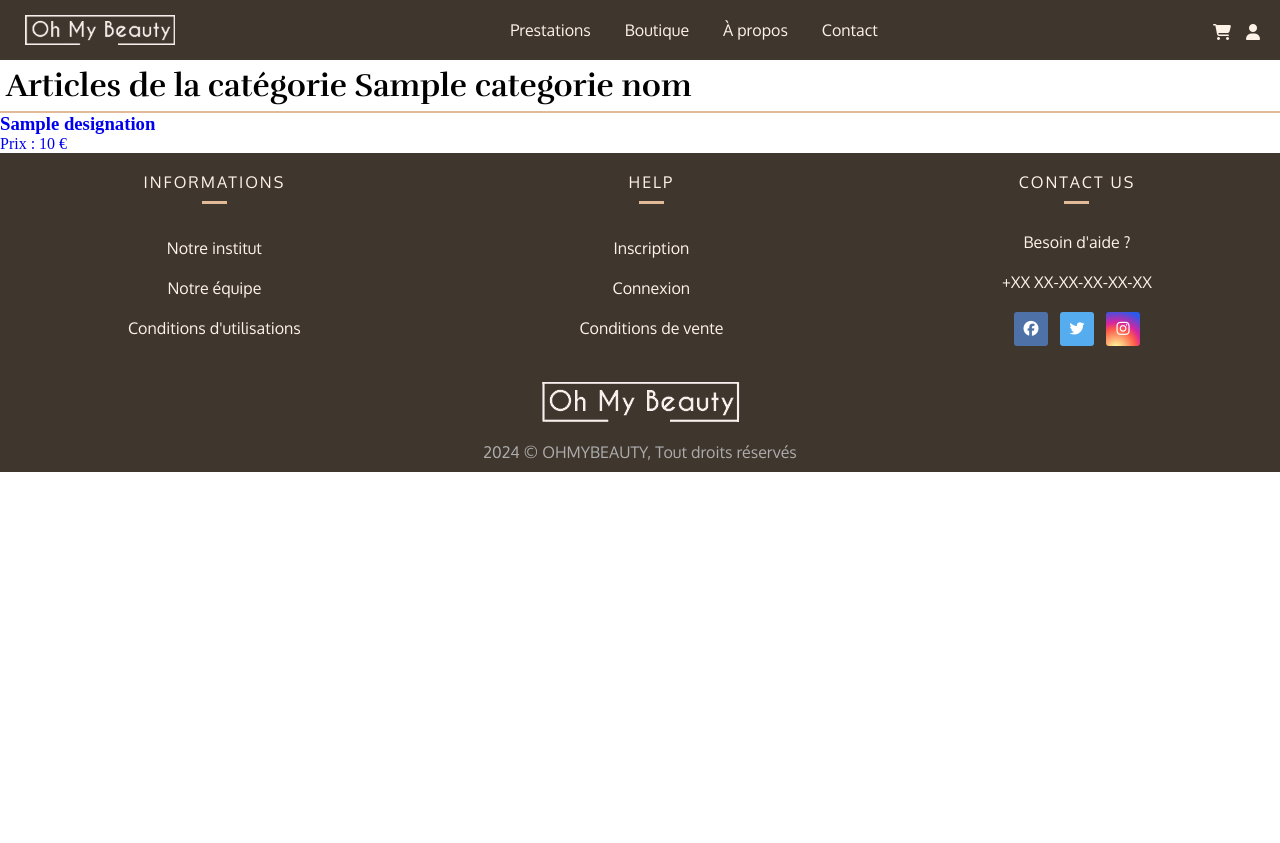
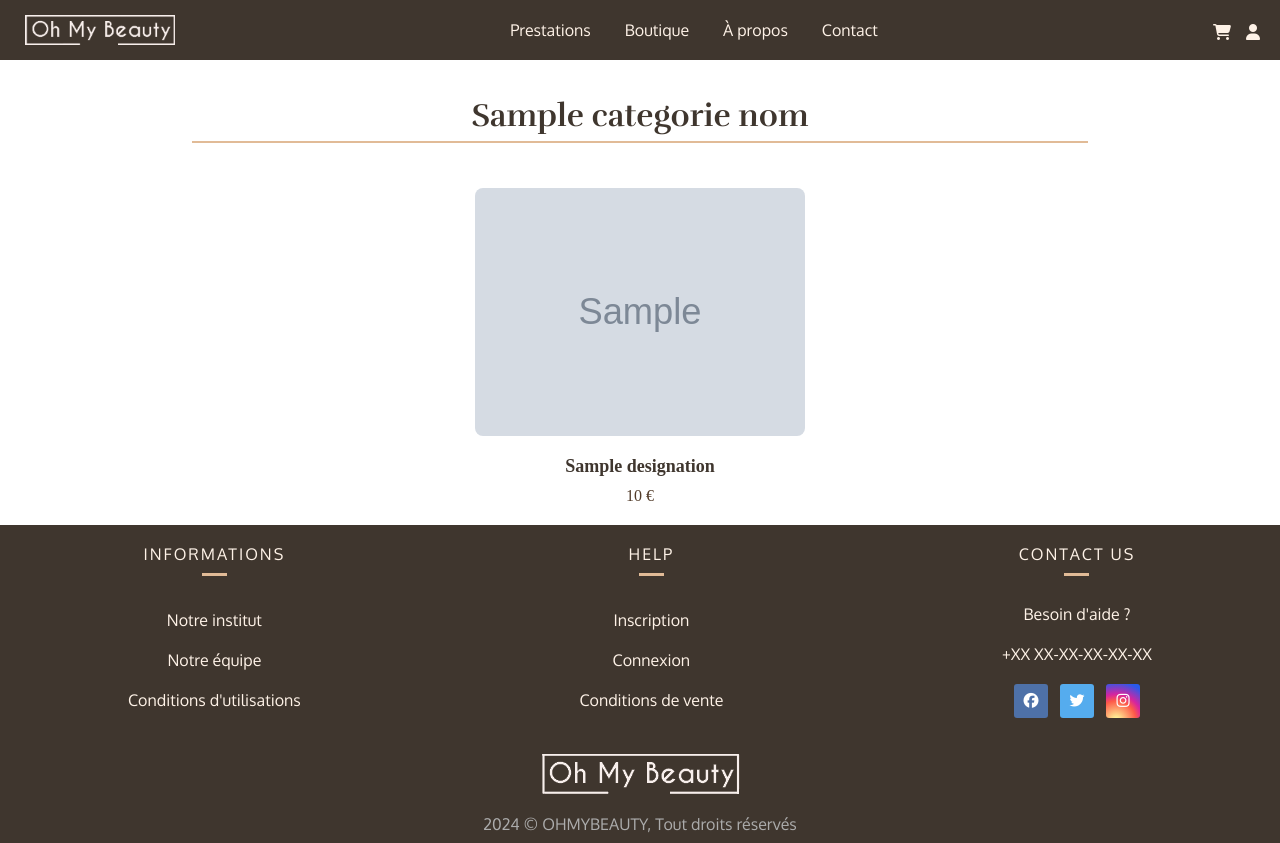
Before and after one commit to BOTnabil/OhMyBeauty, a PHP site: template view/vueArticlesCategorie.php in a window 1280 px wide. Before the commit the page ends 472 px from the top, so only its background shows below. Run offline with PHP 8.4, Linux system fonts and the light colour scheme; the template is opened without the code that fills it: most values are stand-ins (such as "Sample title", 1, 10 or a date in 2020); grey boxes marked "Sample" are stand-in pictures; some libraries are stand-ins or nearby versions.

Commit message:
vueArticlePar categorie finie

```diff
--- a/controller/BoutiqueController.php
+++ b/controller/BoutiqueController.php
@@ -35,9 +35,9 @@ class BoutiqueController {
     }
 
     public function voirArticle() {
-        if (isset($_GET['id_article'])) {
-            $id_article = $_GET['id_article'];
-            $article = $this->produitManager->obtenirProduitParId($id_article); // Récupère les informations de l'article
+        if (isset($_GET['id_produit'])) {
+            $id_produit = $_GET['id_produit'];
+            $article = $this->produitManager->obtenirProduitParId($id_produit); // Récupère les informations de l'article
             require 'view/vueArticle.php'; // Charger la vue de l'article
         }
     }
--- a/public/css/style.css
+++ b/public/css/style.css
@@ -20,7 +20,16 @@
     box-sizing: border-box;
 }
 
+body{
+
+}
+
 a {text-decoration: none;}
+
+textarea{
+    resize: none;
+}
+
 
 h1 {
     font-family: var(--rufina);
@@ -592,7 +601,7 @@ header a:hover{
 
 
  /*=================================================================
-========================= RESPONSIVE MAIN ================================
+========================= RESPONSIVE ================================
 =================================================================
  */
 @media only screen and (max-width: 768px) {
@@ -705,9 +714,6 @@ header a:hover{
 ========================= PAGE CONTACT ================================
 =================================================================
  */
-textarea{
-    resize: none;
-}
 
 .wrapperContact {
     font-family: var(--oxygen);
@@ -1353,3 +1359,64 @@ textarea{
 .inscription-container p a:hover {
     color: var(--beige);
 }
+
+.titre-articles-categorie {
+    text-align: center;
+    color: var(--marron);
+    margin-bottom: 30px;
+    padding-top: 30px;
+    width: 70%;
+    margin-left: auto;
+    margin-right: auto;
+}
+
+.produits-container {
+    display: flex;
+    flex-wrap: wrap;
+    gap: 20px;
+    max-width: 1200px;
+    margin: 0 auto;
+    justify-content: space-around;
+}
+
+.produit {
+    transition: transform 0.3s;
+    width: 30%;
+    min-width: 200px;
+}
+
+.produit a {
+    text-decoration: none;
+    color: inherit;
+    display: block;
+    padding: 15px;
+}
+
+.produit:hover {
+    transform: translateY(-5px);
+}
+
+.produit-image img {
+    max-width: 100%;
+    border-radius: 8px;
+    margin-bottom: 10px;
+}
+
+.produit-details h3 {
+    font-size: 18px;
+    margin: 10px 0;
+    color: var(--marron);
+    text-align: center;
+}
+
+.produit-details p {
+    font-size: 16px;
+    color: var(--brun);
+    text-align: center;
+    margin: 5px 0;
+}
+
+.clear {
+    flex-basis: 100%;
+    height: 0;
+}
--- a/view/vueArticlesCategorie.php
+++ b/view/vueArticlesCategorie.php
@@ -2,13 +2,21 @@
 ob_start();
 ?>
 
-<h1>Articles de la catégorie <?= htmlspecialchars($categorieNom); ?></h1>
-<div class="articles-container">
-    <?php foreach ($articles as $article) { ?>
-        <div class="article">
-            <a href="index.php?action=voirArticle&id_article=<?= $article['id_produit']; ?>">
-                <h3><?= $article['designation']; ?></h3>
-                <p>Prix : <?= $article['prix']; ?> €</p>
+<div class="titre-articles-categorie">
+    <h1><?= $categorieNom; ?></h1>
+</div>
+
+<div class="produits-container">
+    <?php foreach ($articles as $index => $produit) { ?>
+        <div class="produit">
+            <a href="index.php?action=voirArticle&id_produit=<?= $produit['id_produit']; ?>">
+                <div class="produit-image">
+                    <img src="./public/img/<?= $produit['image']; ?>" alt="<?= $produit['designation']; ?>">
+                </div>
+                <div class="produit-details">
+                    <h3><?= $produit['designation']; ?></h3>
+                    <p><?= htmlspecialchars($produit['prix']); ?> €</p>
+                </div>
             </a>
         </div>
     <?php } ?>
@@ -16,7 +24,7 @@ ob_start();
 
 
 <?php
-$titre = $categorieNom ." - Oh My Beauty";
+$titre = $categorieNom ."- Oh My Beauty";
 $contenu = ob_get_clean();
 require "template.php";
 ?>
--- a/view/vueCalendrier.php
+++ b/view/vueCalendrier.php
@@ -21,7 +21,7 @@ if (!isset($_SESSION['user_role']) || $_SESSION['user_role'] !== 'ADMIN') {
         <?php if (!empty($rendezVous)) { ?>
             <?php foreach ($rendezVous as $rdv) { ?>
                 <tr>
-                    <td><?= htmlspecialchars($rdv['infosReservation']); ?></td>
+                    <td><?= $rdv['infosReservation']; ?></td>
                     <td>
                         <form method="post" action="index.php?action=annulerReservation">
                             <input type="hidden" name="id_reservation" value="<?= $rdv['id_reservation']; ?>">
--- a/view/vueRecapUtilisateur.php
+++ b/view/vueRecapUtilisateur.php
@@ -86,7 +86,7 @@ $reservations = $reservationManager->obtenirReservationsParUtilisateur($id_utili
                 ?>
                 <tr>
                     <td><?= date('d/m/Y H:i', strtotime($reservation['datePrestation'])); ?></td>
-                    <td><?= nl2br(htmlspecialchars($reservation['infosReservation'])); ?></td>
+                    <td><?= nl2br($reservation['infosReservation']); ?></td>
                     <td>
                     <?php if ($estAnnulable) { ?>
                         <form method="post" action="index.php?action=annulerReservation">
```
Also changed, not shown: view/vueCategories.php (+5 -2 lines).
